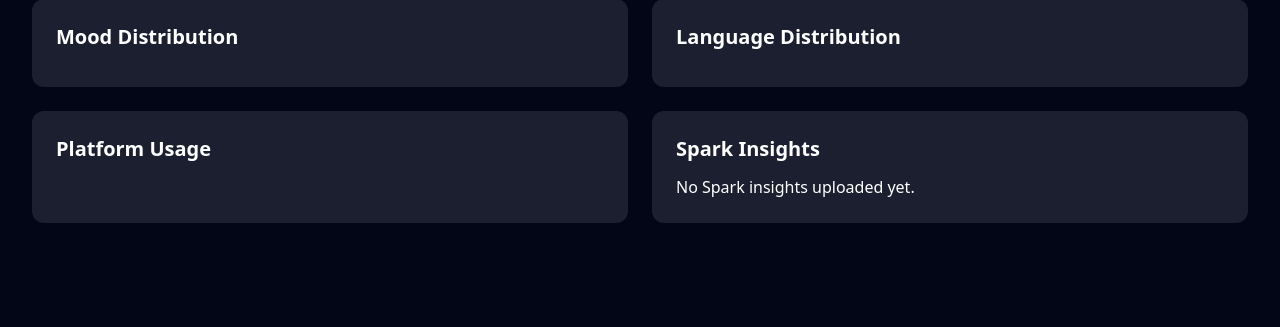
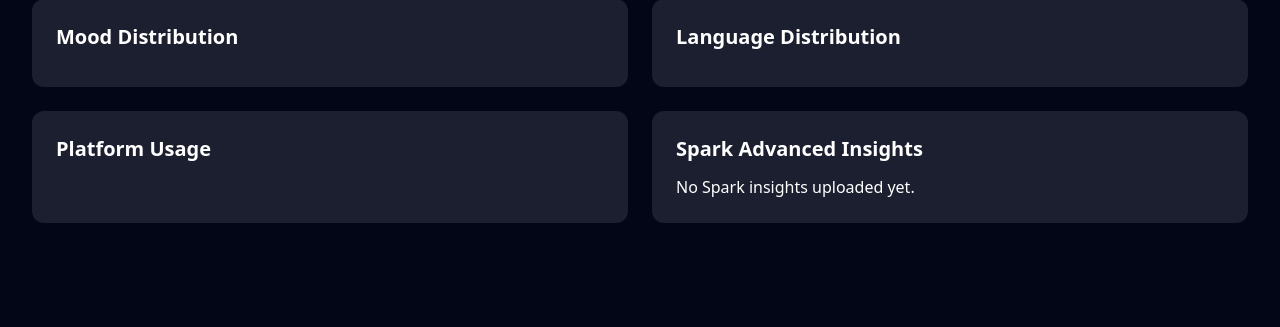
Before and after one commit to ABHIGH15/moodsync-app, a Flask app: page /dashboard in a window 1280 px wide. Shown: the part 245-572 px from the top of the page. Run offline with Flask 3, Linux system fonts and the light colour scheme; some libraries are stand-ins or nearby versions.

Commit message:
Update dashboard.html

```diff
--- a/templates/dashboard.html
+++ b/templates/dashboard.html
@@ -50,14 +50,22 @@
   </div>
 
   <div class="bg-white/10 p-6 rounded-xl">
-    <h2 class="text-xl font-semibold mb-3">Spark Insights</h2>
-    {% if spark_insights %}
-        <pre>{{ spark_insights }}</pre>
-    {% else %}
-        <p>No Spark insights uploaded yet.</p>
-    {% endif %}
-  </div>
+  <h2 class="text-xl font-semibold mb-3">Spark Advanced Insights</h2>
 
+  {% if spark_insights %}
+
+    <p><strong>Total Clicks (Spark):</strong> {{ spark_insights.total_clicks }}</p>
+
+    <h3 class="mt-3 font-semibold">Top Songs (Spark)</h3>
+    {% for s in spark_insights.top_songs %}
+      <p>{{ s.song }} - {{ s.artist }} ({{ s.click_count }})</p>
+    {% endfor %}
+
+  {% else %}
+    <p>No Spark insights uploaded yet.</p>
+
+  {% endif %}
+</div>
 </div>
 
 </body>
```
